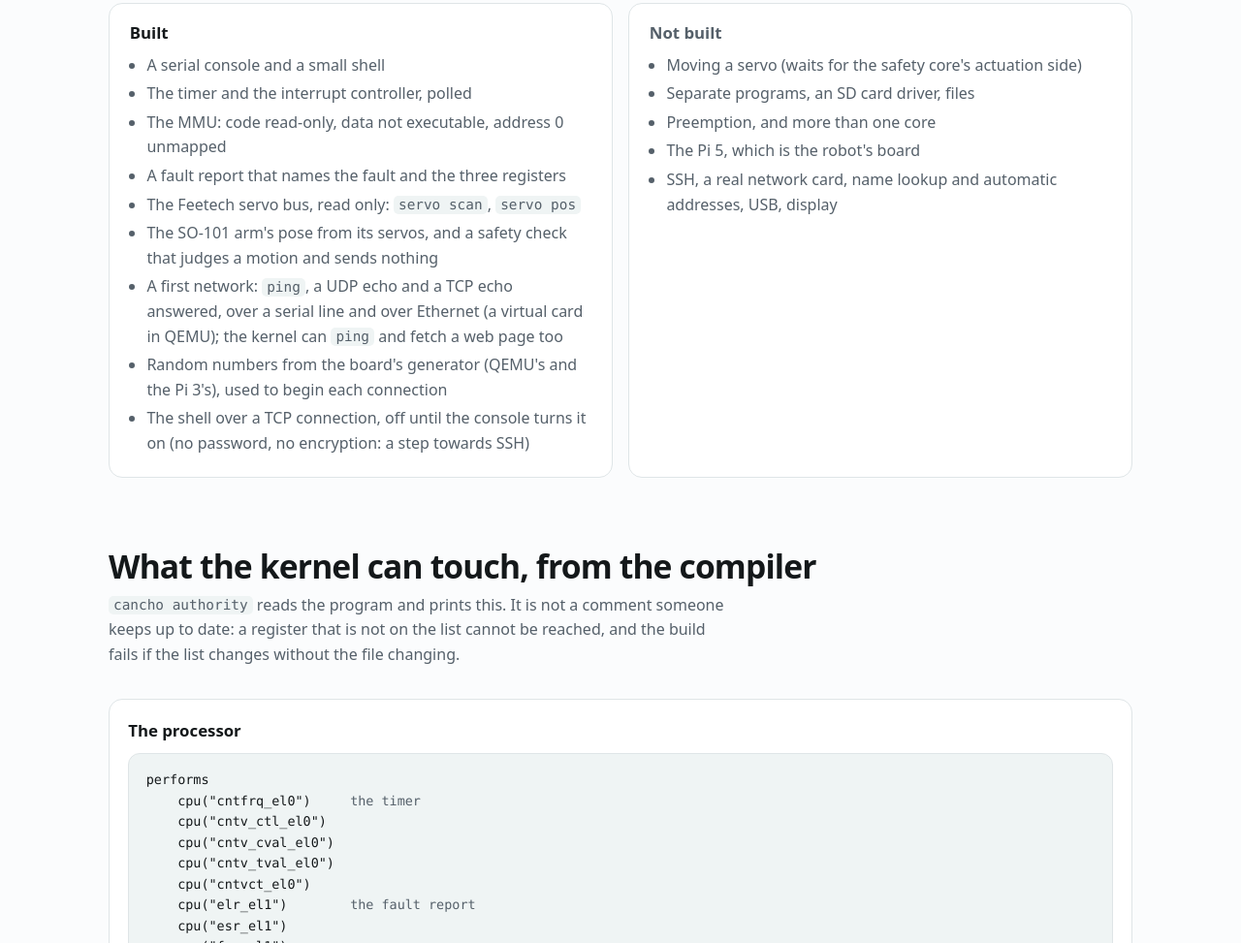
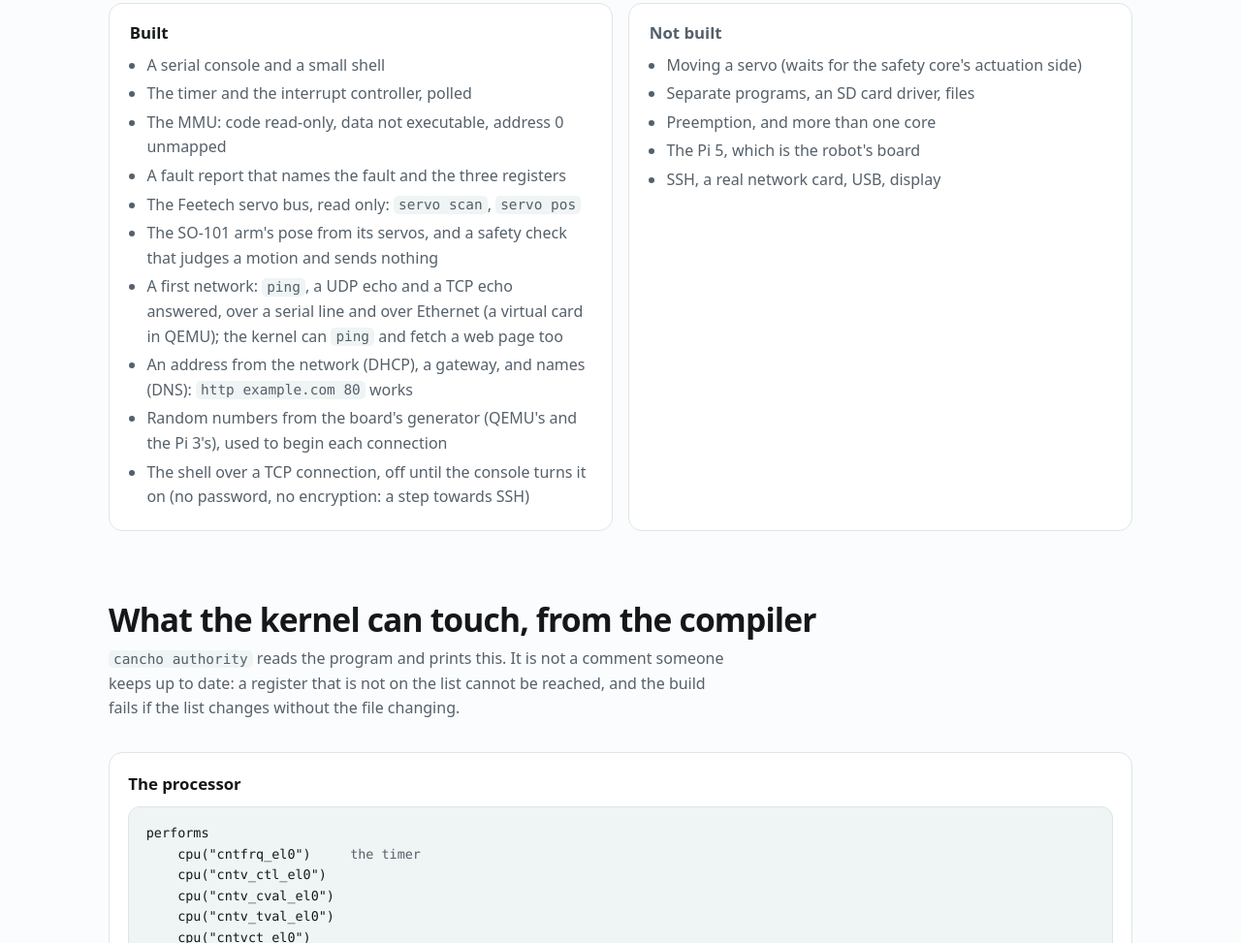
Before and after one commit to alpibrusl/cancho-os, a plain HTML site: page docs/index.html in a window 1280 px wide. Shown: the part 1536-2509 px from the top of the page at 97% size. Drawn offline with Linux system fonts and the light colour scheme.

Commit message:
An address that is given, a way out, and names
The kernel's address, mask, gateway and name server are state. inet builds
and reads DHCP (DISCOVER, OFFER, REQUEST, ACK) and DNS (a question, the first
address in the answer), sends datagrams of its own, and says which card a
packet goes to. net dhcp, lookup, and names in ping and http.

Co-Authored-By: Claude Fable 5.2 <noreply@anthropic.com>

```diff
--- a/docs/index.html
+++ b/docs/index.html
@@ -201,6 +201,7 @@ halted.</pre></div>
       <li>The Feetech servo bus, read only: <code>servo scan</code>, <code>servo pos</code></li>
       <li>The SO-101 arm's pose from its servos, and a safety check that judges a motion and sends nothing</li>
       <li>A first network: <code>ping</code>, a UDP echo and a TCP echo answered, over a serial line and over Ethernet (a virtual card in QEMU); the kernel can <code>ping</code> and fetch a web page too</li>
+      <li>An address from the network (DHCP), a gateway, and names (DNS): <code>http example.com 80</code> works</li>
       <li>Random numbers from the board's generator (QEMU's and the Pi 3's), used to begin each connection</li>
       <li>The shell over a TCP connection, off until the console turns it on (no password, no encryption: a step towards SSH)</li>
     </ul></div>
@@ -209,7 +210,7 @@ halted.</pre></div>
       <li>Separate programs, an SD card driver, files</li>
       <li>Preemption, and more than one core</li>
       <li>The Pi 5, which is the robot's board</li>
-      <li>SSH, a real network card, name lookup and automatic addresses, USB, display</li>
+      <li>SSH, a real network card, USB, display</li>
     </ul></div>
   </div>
 </section>
```
Also changed, not shown: 11 other files.
